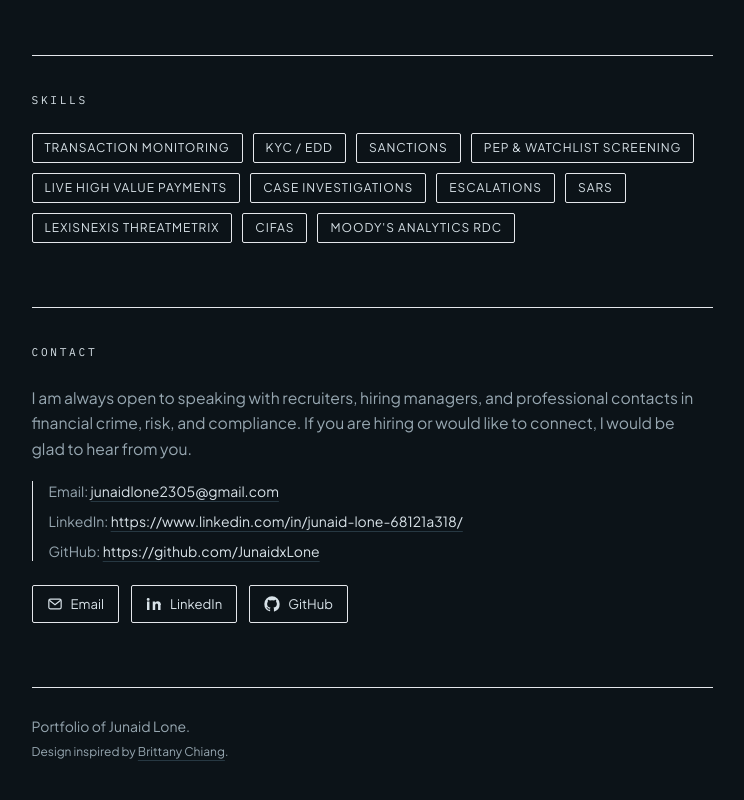
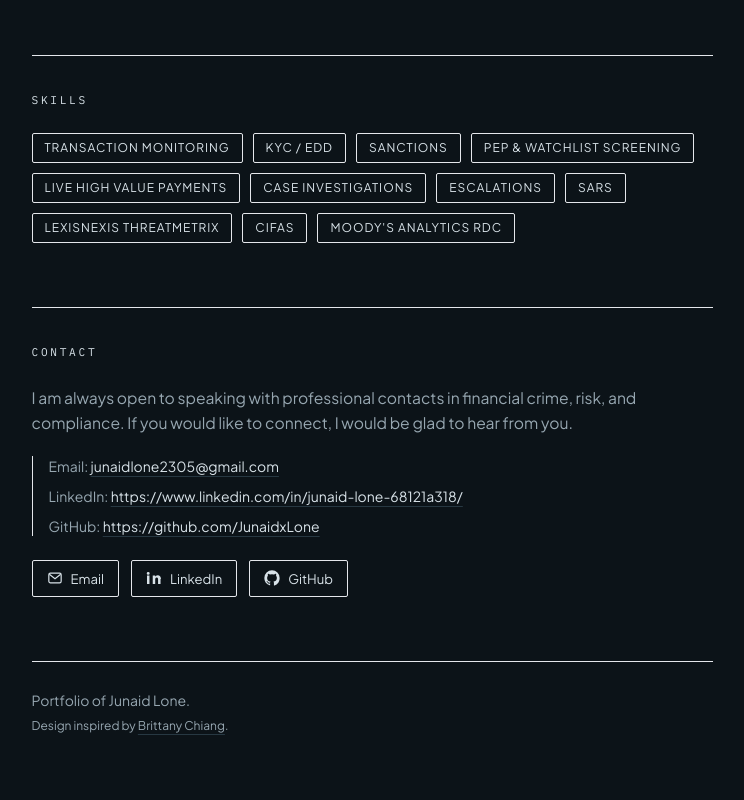
Before and after one commit to JunaidxLone/junaid-portfolio, a Next.js app: page / in a window 1280 px wide. Shown: the part 1703-2503 px from the top of the page, without its empty margins (519-1263 px from the left). Built offline with nearby package versions, Linux system fonts and the light colour scheme.

Commit message:
Update portfolio

```diff
--- a/src/data/portfolio.ts
+++ b/src/data/portfolio.ts
@@ -91,7 +91,7 @@ export const skills: string[] = [
 ];
 
 export const contactCopy =
-  "I am always open to speaking with recruiters, hiring managers, and professional contacts in financial crime, risk, and compliance. If you are hiring or would like to connect, I would be glad to hear from you.";
+  "I am always open to speaking with professional contacts in financial crime, risk, and compliance. If you would like to connect, I would be glad to hear from you.";
 
 export const contactLinks: ContactLink[] = [
   {
```
